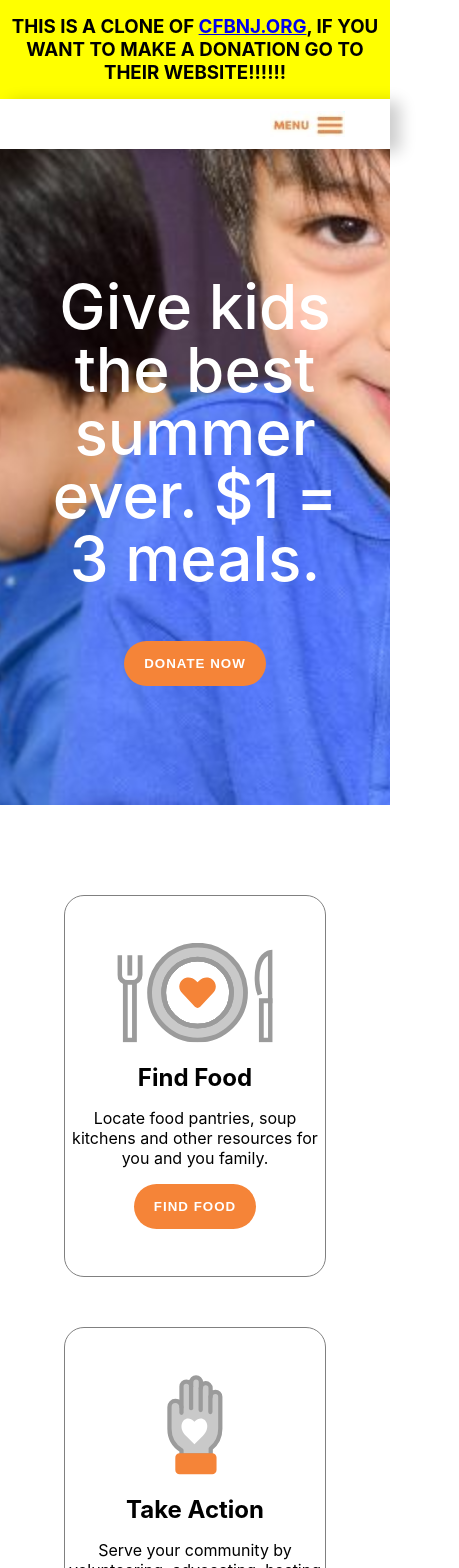
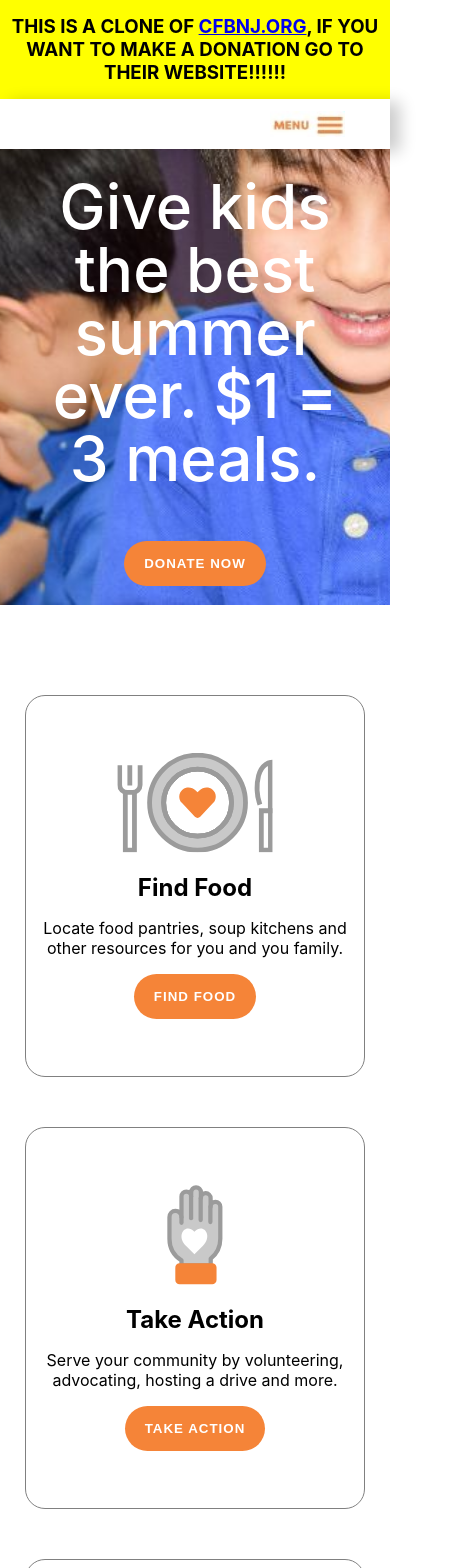
Before and after one commit to austintorres578/CFBNJ-Clone, a React (Create React App) app: page / in a window 390 px wide. Shown: the top 1568 px of the page, 459 px wide, since content can reach past the window. Built offline with nearby package versions, Linux system fonts and the light colour scheme.

Commit message:
mobile op footer/floating boxes
-added links and mobile op to footer
-added floating box effect top first 3 boxes on home

```diff
--- a/src/components/layout/Footer.js
+++ b/src/components/layout/Footer.js
@@ -3,6 +3,7 @@ import '../../styles/footer.css'
 import footerLogo from '../../images/footer-images/footer-logo.svg'
 import charityImage from '../../images/footer-images/charity-nav.png'
 import partnerFoodImage from '../../images/footer-images/Partner-Food-Bank-of-FA_1-c-White.png'
+import footerSocialPlace from '../../images/footer-images/footer-socials.jpeg'
 
 function Footer(){
     return(
@@ -11,7 +12,7 @@ function Footer(){
                 <div>
                     <img src={footerLogo}></img>
                 </div>
-                <div>
+                <div className='footer-info'>
                     <p>HEADQUARTERS
                         <br></br>
                          31 EVANS TERMINAL
@@ -90,17 +91,13 @@ function Footer(){
                         <li><a href='#'>Contact Us</a></li>
                     </ul>
                     <ul>
-                        <li><a href='#'></a><img src='#'></img></li>
-                        <li><a href='#'></a><img src='#'></img></li>
-                        <li><a href='#'></a><img src='#'></img></li>
-                        <li><a href='#'></a><img src='#'></img></li>
-                        <li><a href='#'></a><img src='#'></img></li>
-                        <li><a href='#'></a><img src='#'></img></li>
+                        <li className='footer-social'><a href='#'></a><img src={footerSocialPlace}></img></li>
                     </ul>
                 </div>
             </div>
             <div className='footer-copyright'>
                 <p>NJ food banks and CFBNJ’s Partner Distribution Organizations: FoodBank of South Jersey, Fulfill Monmouth & Ocean, Mercer Street Friends, NORWESCAP.</p>
+                <br></br>
                 <p>©2024 Community FoodBank of New Jersey. All rights reserved. The Community FoodBank of New Jersey is a nonprofit 501(c)(3) public charity (Tax ID: 222 423 882).</p>
             </div>
         </footer>
--- a/src/components/pages/Home.js
+++ b/src/components/pages/Home.js
@@ -20,7 +20,7 @@ function Home(){
 
     return(
         <div>
-        <section className="hero">
+        <section id='home-hero' className="hero">
             <div className='hero-row padding'>
                 <div className='hero-content'>
                     <h1>Give kids the best summer ever. $1 = 3 meals.</h1>
@@ -29,7 +29,7 @@ function Home(){
             </div>
         </section>
         <section className="float-boxes">
-            <div className='padding'>
+            <div id='floating-box-pad' className='padding'>
                 <div>
                     <img src={findFoodImage}></img>
                     <h2>Find Food</h2>
@@ -49,7 +49,7 @@ function Home(){
                     <a href='#'><button className='orange-button'>Donate</button></a>
                 </div>
             </div>
-            <div className='gray-con'>
+            <div id='float-gray-text' className='gray-con'>
                 <div className='padding'>
                     <h2>We serve as a champion for addressing root causes of hunger, delivering neighbor-centric solutions, and fostering collaborative partnerships across all sectors of society for New Jersey.</h2>
                 </div>
--- a/src/styles/footer.css
+++ b/src/styles/footer.css
@@ -1,3 +1,18 @@
+@media(max-width:1050px){
+    .footer-top{
+        flex-direction: column !important;
+    }
+    .footer-top div{
+        margin-bottom: 50px;
+    }
+    .footer-bottom{
+        flex-direction: column;
+    }
+    .footer-social{
+        margin-left: auto !important;
+        margin-right: auto !important;
+    }
+}
 footer{
     background-color: #1d262d;
     padding-top: 50px;
@@ -5,12 +20,12 @@ footer{
     padding-right: 2%;
 }
 footer a,li{
-    transform: .5s;
+    transition: .5s;
     color: white;
     text-decoration: none;
     transition: .5s;
     text-transform: uppercase;
-    margin-bottom: 5px;
+    margin-bottom: 10px;
 }
 footer a:hover{
     color: #f58438;
@@ -22,6 +37,7 @@ footer ul li a{
     text-decoration: none;
     transition: .5s;
     text-transform: uppercase;
+    letter-spacing: 1px;
 }
 footer ul li a:hover{
     color: #f58438;
@@ -41,7 +57,7 @@ footer ul{
     display: flex;
     flex-direction: column;
     text-align: left;
-    width: 200px;
+    width: 150px;
 }
 .footer-top div p{
     margin-top: 0px;
@@ -52,9 +68,13 @@ footer ul{
     justify-content: space-between;
 }
 .footer-bottom-logos img{
-    height: 50px;
+    height: 75px;
     width: auto;
     object-fit: contain;
+}
+.footer-info p{
+    font-weight: 200;
+    letter-spacing: 1px;
 }
 .footer-bottom ul{
     display:flex;
@@ -64,8 +84,12 @@ footer ul{
 }
 .footer-bottom li{
     margin-right: 10px;
+    letter-spacing: 1px;
 }
 .footer-copyright{
     padding-bottom: 20px;
     color: white;
+    letter-spacing: 1px;
+    text-transform: uppercase;
+    font-weight: 200;
 }
--- a/src/styles/home.css
+++ b/src/styles/home.css
@@ -1,3 +1,20 @@
+@media(max-width:1200px){
+    #floating-box-pad{
+        position: relative;
+        top: auto;
+        left: auto;
+        transform:  none;
+        width: auto;
+        padding-left: 0px;
+        padding-right: 0px;
+    }
+    #home-hero{
+        min-height: 500px;
+    }
+    #float-gray-text{
+        margin-top:50px;
+    }
+}
 @media(max-width:1050px){
     .page-wrap{
         padding-top: 105px !important;
@@ -34,9 +51,12 @@
         margin-right: auto;
         max-width: 550px !important;
     }
+    .gray-con{
+        height: fit-content !important;
+    }
 }
 .hero{
-    min-height: 700px;
+    min-height: 825px;
     background:url('../images/home-images/home-hero-image.jpg');
     background-position: center center;
     background-size: cover;
@@ -60,12 +80,21 @@
 .float-boxes{
     padding-top: 65px;
     padding-bottom: 65px;
+    position: relative;
 }
 .float-boxes .padding{
     display: flex;
     flex-wrap: wrap;
     justify-content: space-evenly;
     align-items: center;
+}
+.float-boxes > .padding:first-child{
+    position: absolute;
+    top: 5%;
+    left: 50%;
+    width: 100%;
+    transform: translate(-50%, -50%);
+    padding: 0px;
 }
 .float-boxes .padding div{
     height: 380px;
@@ -76,6 +105,7 @@
     flex-direction: column;
     justify-content: center;
     margin: 25px;
+    background-color: white;
 }
 .float-boxes .padding div h2{
     margin-bottom: 0px;
@@ -95,7 +125,7 @@
     display:flex;
     justify-content: center;
     flex-direction: column;
-    margin-top: 50px;
+    margin-top: 200px;
 }
 
 .gray-con h2{
```
Also changed, not shown: src/images/footer-images/footer-socials.jpeg (added).
